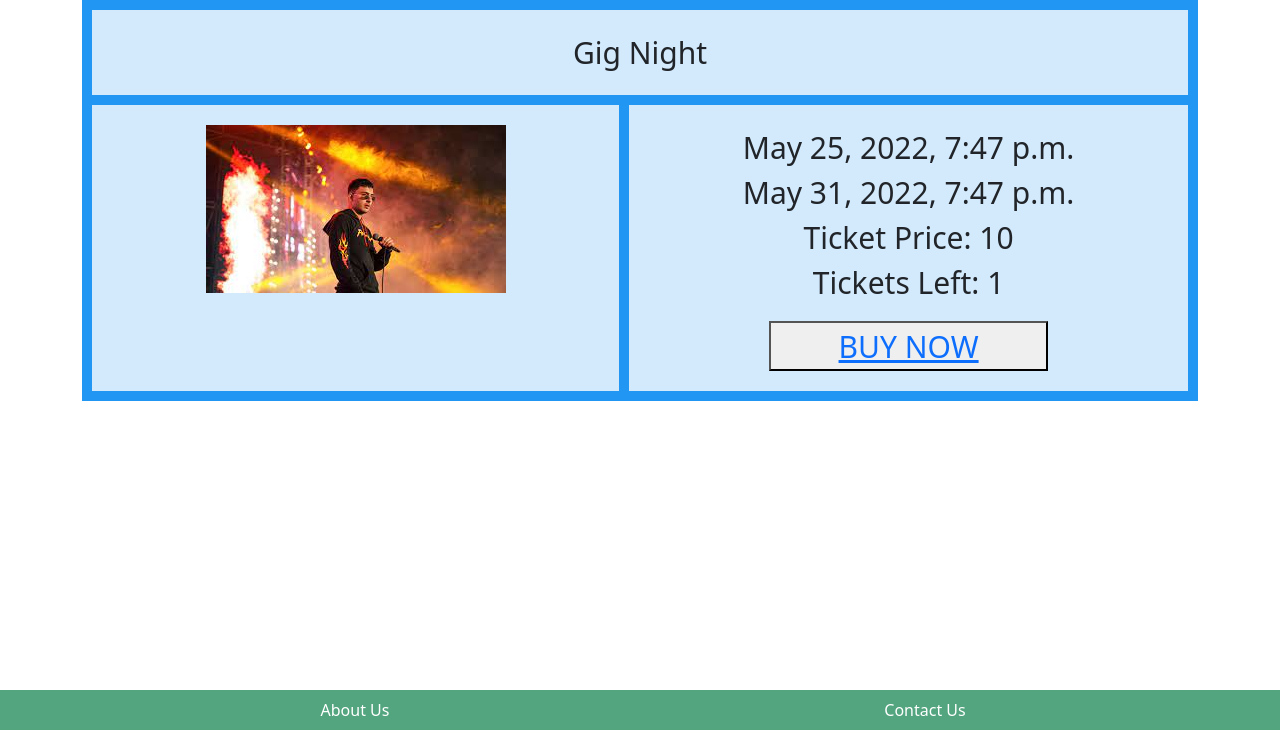
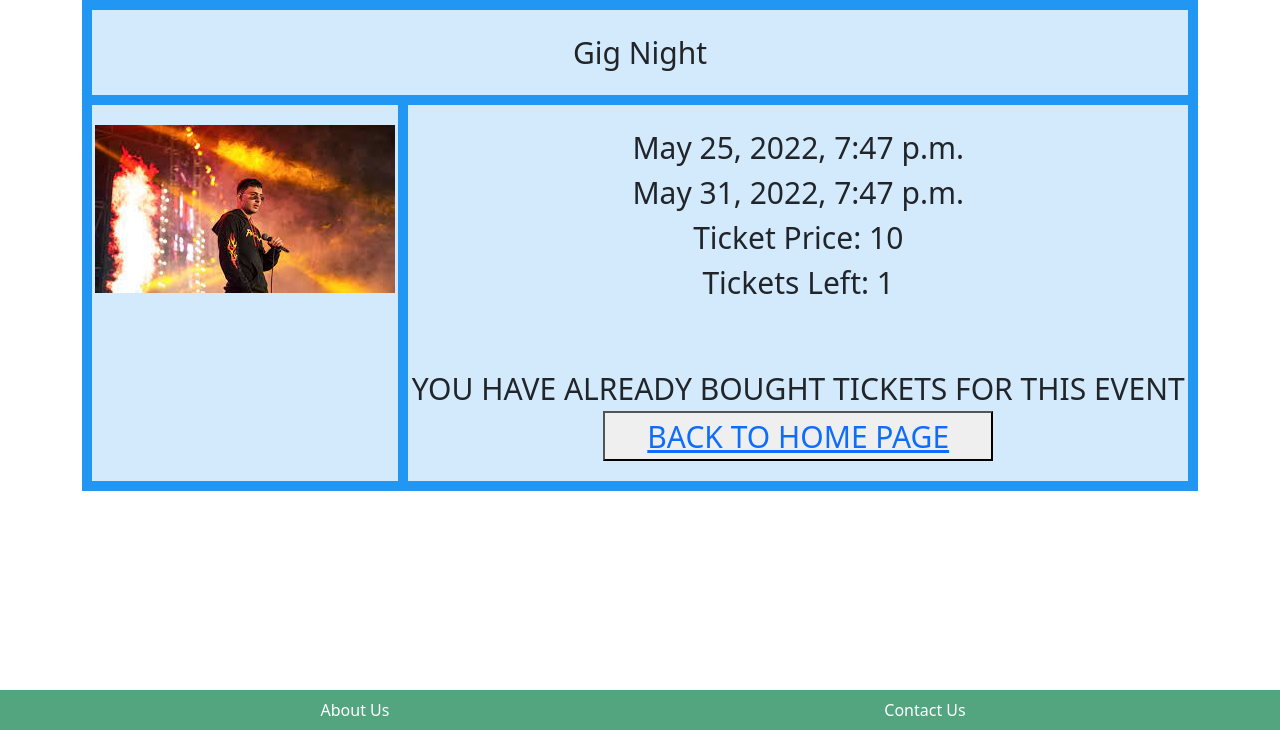
Before and after one commit to ahmadtash7/E-Ticketing-App, a Django app: a page that uses nusttickets/templates/event_page.html in a window 1280 px wide. Shown: the part 70-800 px from the top of the page. Run offline with Django 3.2, Linux system fonts and the light colour scheme; a user stored in the database is signed in; data comes from the database, SQL or seed files in the repository; both versions use the stored data as it was after the commit; parts of the project's set-up code (start-up, migrations or seed data) failed here and were passed over; some libraries are stand-ins or nearby versions.

Commit message:
Add files via upload

```diff
--- a/nusttickets/nusttickets/views.py
+++ b/nusttickets/nusttickets/views.py
@@ -29,19 +29,26 @@ def Index(request):
 
 def Events(request, oid):
     event_data = Event.objects.filter(name=oid).first()
-    current_user = request.user
-    user_event_data = User_Event.objects.filter(user_username=current_user.username).first()
+    ticket_bought = False
+    if request.user.is_authenticated:
+        current_user = request.user
+        user_event_data = User_Event.objects.filter(user_username=current_user.username).first()
 
-    print(user_event_data.user_username)
-    print(current_user.username)
+        if user_event_data is not None:
+            ticket_bought = str(current_user.username) == str(user_event_data.user_username) and str(event_data.name) == str(user_event_data.EventName)
+
+        else:
+            ticket_bought = False
+
+        print( ticket_bought)
+        return render(request, 'event_page.html', context={'event_data': event_data,
+         'ticket_bought':ticket_bought,})
 
 
-    print(user_event_data.EventName)
 
-    print(event_data.name)
-
-    return render(request, 'event_page.html', context={'event_data': event_data, 'user_event_data':user_event_data,'current_user': current_user})
-
+    else:
+        return render(request, 'event_page.html', context={'event_data': event_data,
+         })
 
 def Tickets(request,oid):
     event_data = Event.objects.filter(name=oid).first()
--- a/nusttickets/templates/event_page.html
+++ b/nusttickets/templates/event_page.html
@@ -60,10 +60,11 @@
             <br />
             Tickets Left: {{event_data.tickets_left}}
             <br />
+
           </p>
 
 
-{% if user_event_data.user_username == current_user.username and user_event_data.EventName == event_data.name %}
+{% if ticket_bought %}
 <br />
 YOU HAVE ALREADY BOUGHT TICKETS FOR THIS EVENT
 <br />
```
Also changed, not shown: nusttickets/db.sqlite3.
